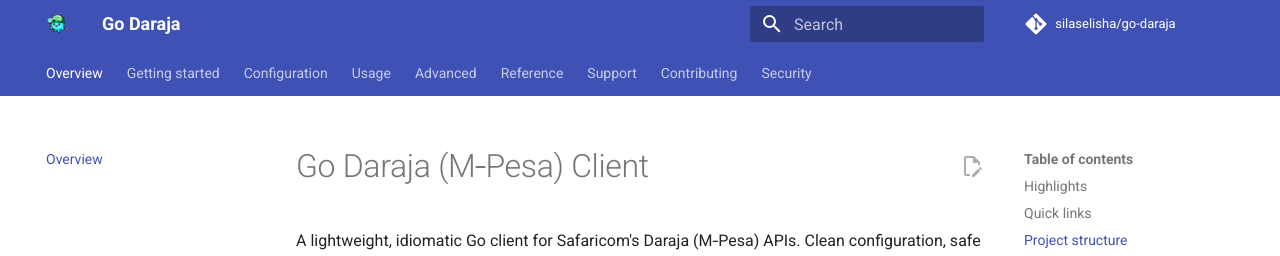
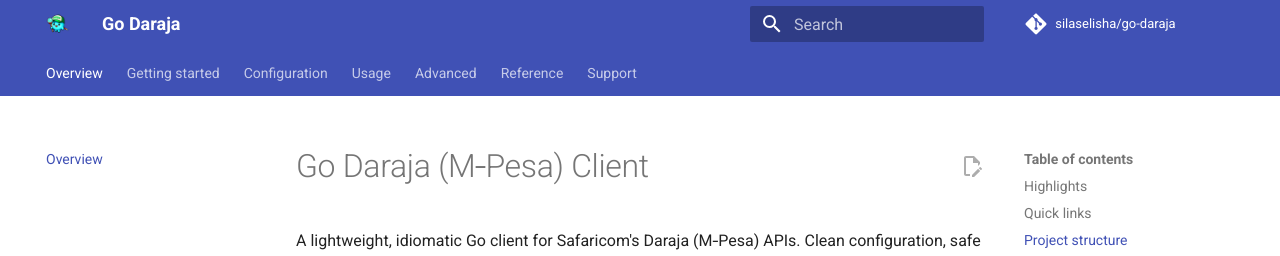
Before and after one commit to silaselisha/go-daraja, an MkDocs documentation site: the page built from docs/index.md, in a window 1280 px wide and 1243 px high. Shown: the top 256 px of the window. Built offline with MkDocs 1.6.1 and Material for MkDocs 9.7.7, drawn with Linux system fonts in a browser that asks for light colours; comment, search, counter and statistics services are not loaded.

Commit message:
docs: remove deleted pages from mkdocs nav

```diff
--- a/mkdocs.yml
+++ b/mkdocs.yml
@@ -74,5 +74,3 @@
   - Support:
       - Troubleshooting: support/troubleshooting.md
       - FAQ: support/faq.md
-  - Contributing: contributing.md
-  - Security: security.md
```
